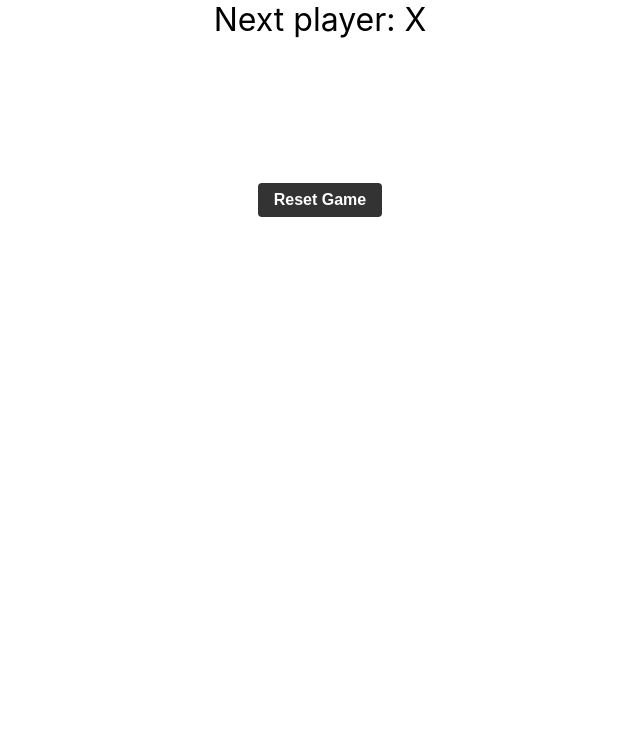
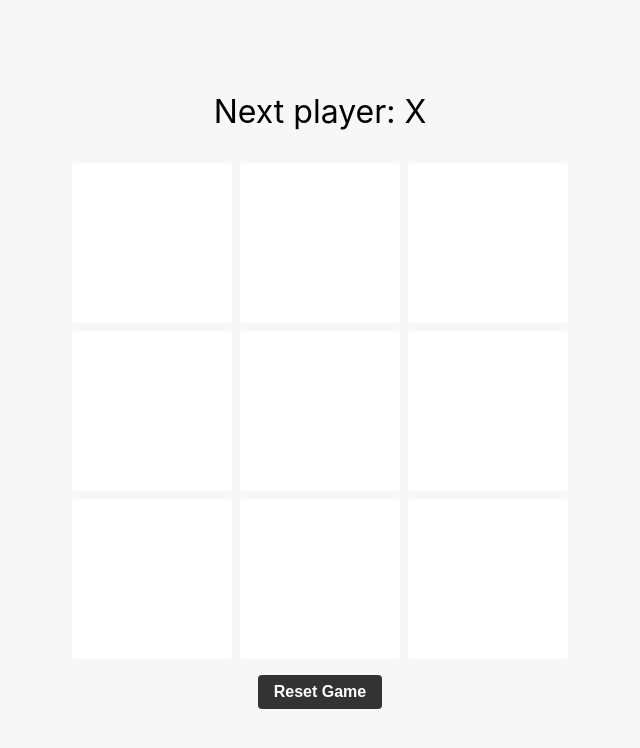
Before and after one commit to CMU-313/llm-lecture, a React (Create React App) app in the folder tic-tac-toe/: page / in a window 1280 px wide. Shown: the top 748 px of the page, without its empty margins (320-960 px from the left). Built offline with nearby package versions, Linux system fonts and the light colour scheme.

Commit message:
updated css

```diff
--- a/tic-tac-toe/src/App.css
+++ b/tic-tac-toe/src/App.css
@@ -1,6 +1,4 @@
 .App {
-  text-align: center;
-}a.App {
   display: flex;
   flex-direction: column;
   align-items: center;
@@ -13,15 +11,16 @@
 }
 
 .board {
-  display: flex;
-  flex-wrap: wrap;
+  display: grid;
+  grid-template-rows: repeat(3, 160px);
+  grid-template-columns: repeat(3, 160px);
+  grid-gap: 0.5rem;
   margin-top: 1rem;
 }
 
 .square {
-  width: 6rem;
-  height: 6rem;
-  margin: 0.5rem;
+  width: 100%;
+  height: 100%;
   border: none;
   border-radius: 0.25rem;
   font-size: 3rem;
@@ -30,10 +29,6 @@
   background-color: #fff;
   transition: all 0.2s ease-in-out;
   cursor: pointer;
-}
-
-.square:hover {
-  background-color: #efefef;
 }
 
 .square:focus {
@@ -45,7 +40,7 @@
 }
 
 .square.O {
-  color: #2196f3;
+  color: #000;
 }
 
 .status {
```
